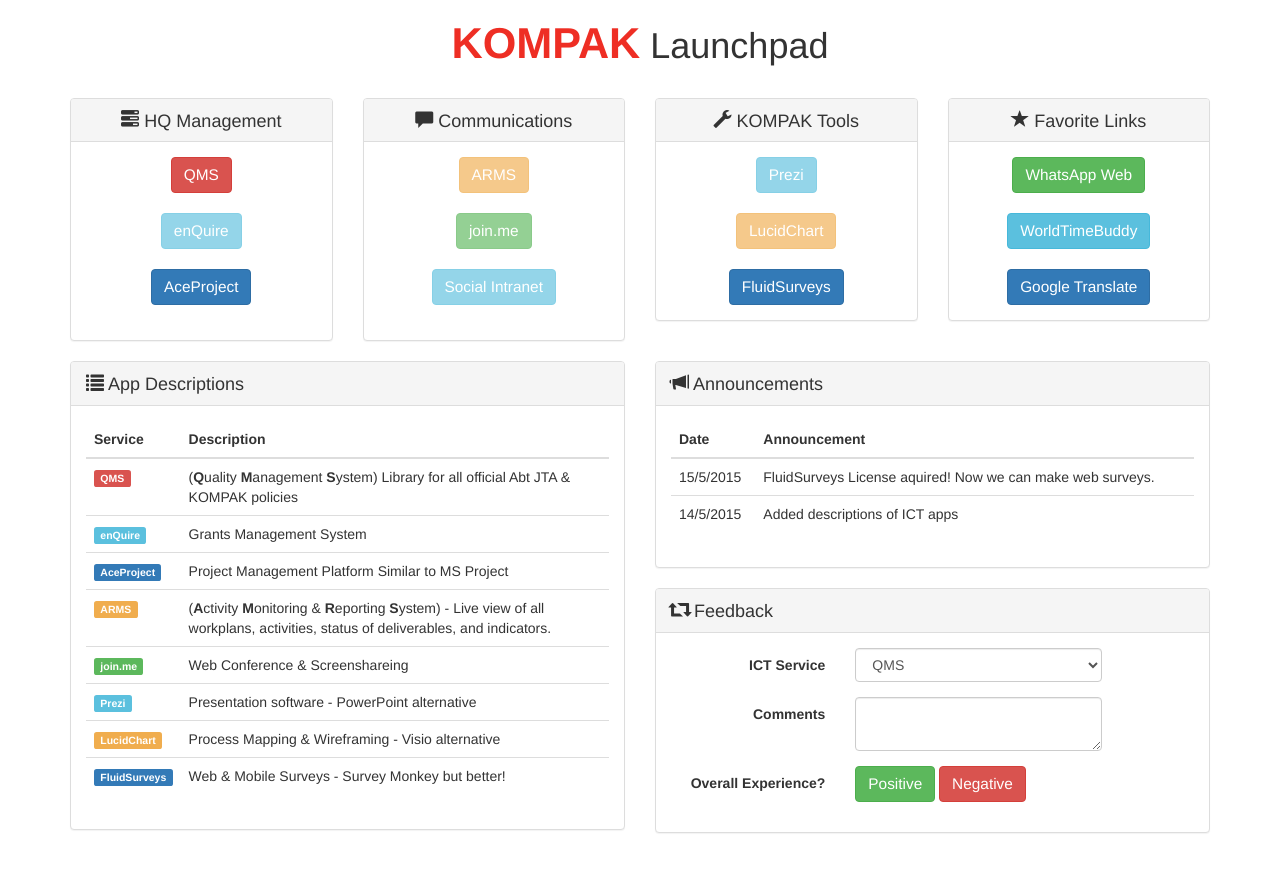
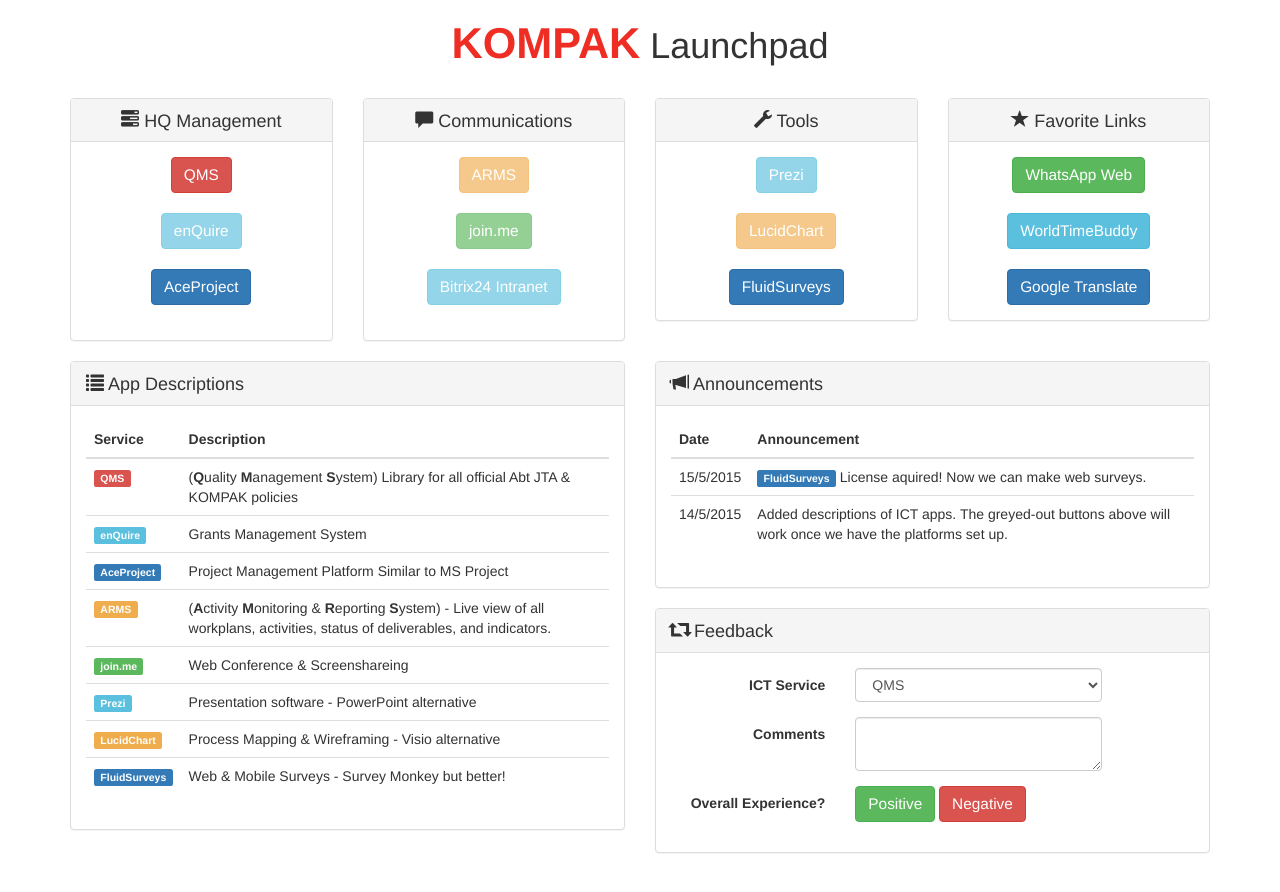
Before and after one commit to jcontini/old-jekyll-site, a Jekyll site: the page kompak.html, which Jekyll copies as it is, in a window 1280 px wide. Shown: the top 892 px of the page. Built offline with Jekyll 4.4.1, drawn with Linux system fonts in a browser that asks for light colours; nearby versions of some CDN libraries; Markdown is read by kramdown in place of the engine named in the settings.

Commit message:
Updated announcements

```diff
--- a/kompak.html
+++ b/kompak.html
@@ -55,14 +55,14 @@
 						  <div class="panel-body">
 						  	<a href="#" target="_blank"><button type="button" class="btn btn-warning" disabled="disabled">ARMS</button></a><br /><br />
 						  	<a href="https://www.join.me/" target="_blank"><button type="button" class="btn btn-success" disabled="disabled">join.me</button></a><br /><br />
-						  	<a href="https://kompak.bitrix24.com" target="_blank"><button type="button" class="btn btn-info" disabled="disabled">Social Intranet</button><br /><br /></a>
+						  	<a href="https://kompak.bitrix24.com" target="_blank"><button type="button" class="btn btn-info" disabled="disabled">Bitrix24 Intranet</button><br /><br /></a>
 						  </div>
 					</div>
 				</div>
 				<div class="col-xs-6 col-sm-3 text-center">
 					<div class="panel panel-default">
 						  <div class="panel-heading">
-							<h3 class="panel-title"><span class="glyphicon glyphicon-wrench"></span> KOMPAK Tools</h3>
+							<h3 class="panel-title"><span class="glyphicon glyphicon-wrench"></span> Tools</h3>
 						  </div>
 						  <div class="panel-body">
 						  <a href="https://prezi.com/" target="_blank"><button type="button" class="btn btn-info" disabled="disabled">Prezi</button></a><br /><br />
@@ -152,11 +152,11 @@
 							  	<tbody>
 							  		<tr>
 							  			<td>15/5/2015</td>
-							  			<td>FluidSurveys License aquired! Now we can make web surveys.</td>
+							  			<td><span class="label label-primary">FluidSurveys</span> License aquired! Now we can make web surveys.</td>
 							  		</tr>
 							  		<tr>
 							  			<td>14/5/2015</td>
-							  			<td>Added descriptions of ICT apps</td>
+							  			<td>Added descriptions of ICT apps. The greyed-out buttons above will work once we have the platforms set up.</td>
 							  		</tr>
 							  	</tbody>
 							  </table>
```
